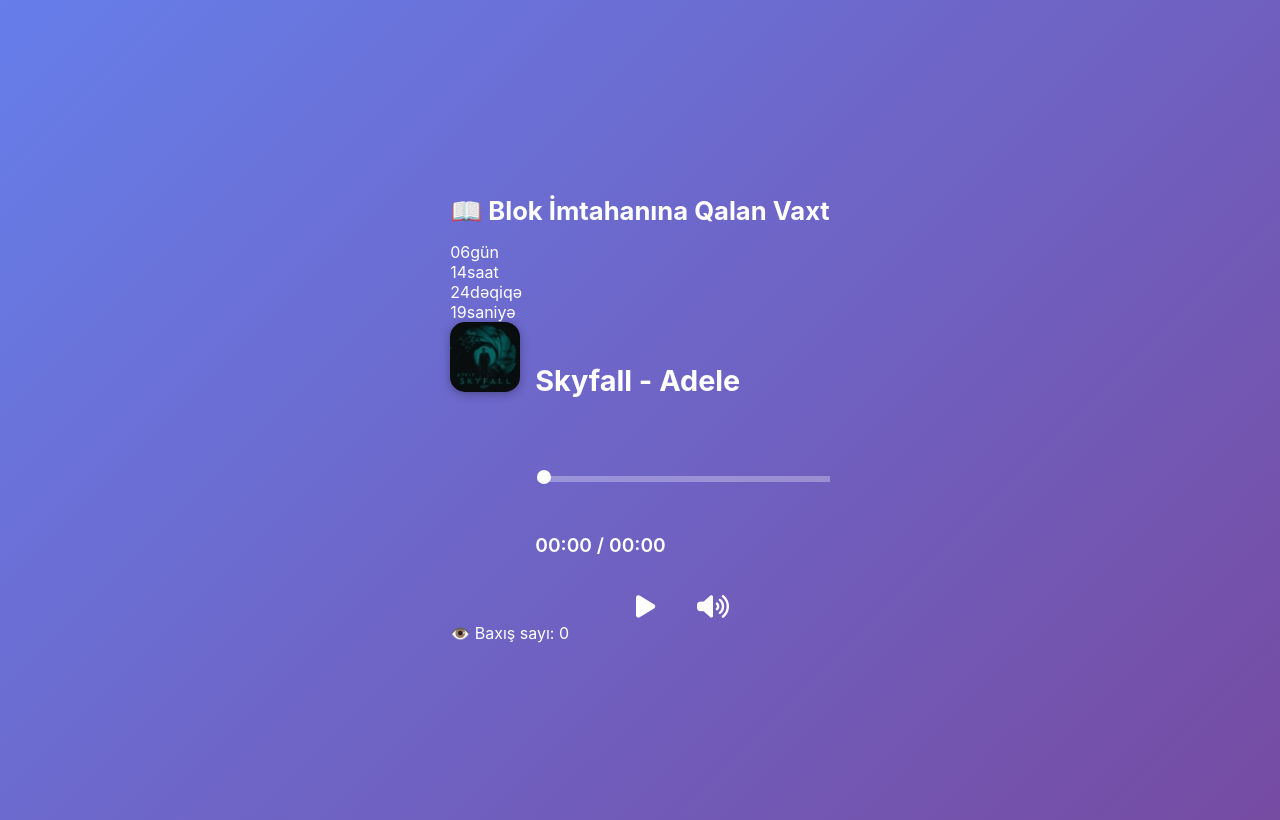
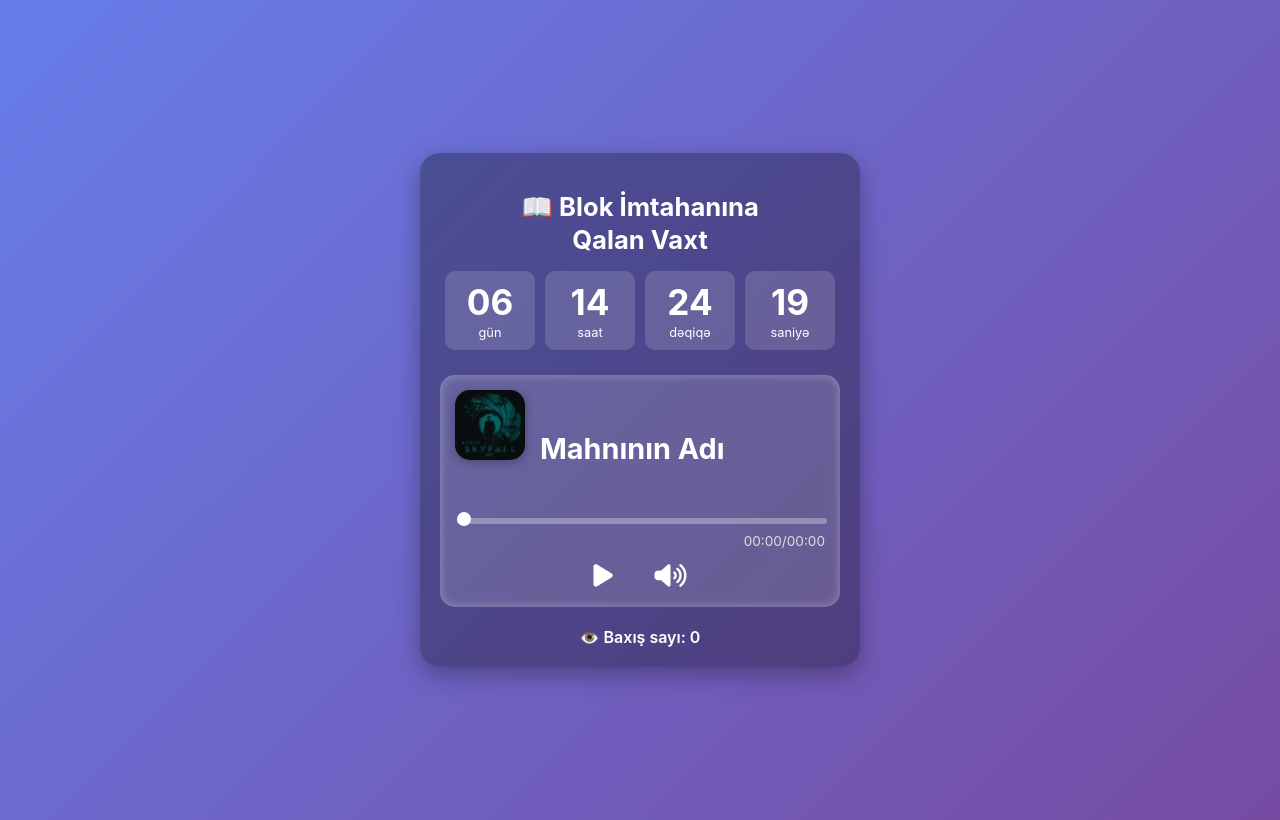
Before and after one commit to Silgimusicbot/imtahan, a plain HTML site: page index.html in a window 1280 px wide. Drawn offline with Linux system fonts and the light colour scheme.

Commit message:
Update index.html

```diff
--- a/index.html
+++ b/index.html
@@ -2,20 +2,18 @@
 <html lang="az">
 <head>
   <meta charset="UTF-8" />
-  <meta name="viewport" content="width=device-width, initial-scale=1.0"/>
+  <meta name="viewport" content="width=device-width, initial-scale=1" />
   <title>Blok İmtahanına Qalan Vaxt</title>
   <link rel="stylesheet" href="style.css" />
-  <script src="https://www.gstatic.com/firebasejs/9.6.1/firebase-app-compat.js"></script>
-  <script src="https://www.gstatic.com/firebasejs/9.6.1/firebase-database-compat.js"></script>
-  <script defer src="script.js"></script>
+  <!-- Font Awesome ikonlar üçün -->
   <script src="https://kit.fontawesome.com/a076d05399.js" crossorigin="anonymous"></script>
 </head>
 <body>
-  <div class="overlay">
-    <div class="timer-audio-wrapper">
-      <div class="timer fade-in">
-        <h1>📖 Blok İmtahanına Qalan Vaxt</h1>
-        <div class="time-units">
+  <div class="container">
+
+    <div class="timer animated fadeIn">
+      <h1>📖 Blok İmtahanına<br>Qalan Vaxt</h1>
+      <div class="time-values">
         <div><span id="days">00</span><label>gün</label></div>
         <div><span id="hours">00</span><label>saat</label></div>
         <div><span id="minutes">00</span><label>dəqiqə</label></div>
@@ -23,31 +21,34 @@
       </div>
     </div>
 
-      <div class="music-player fade-in">
+    <div class="audio-player animated fadeIn">
       <img src="song.jpg" alt="Mahnı şəkli" class="song-image" />
       <div class="song-info">
-          <h2>Skyfall - Adele</h2>
-          <div class="audio-controls">
-            <input type="range" id="seekBar" value="0" />
-            <div class="time-display">
+        <h2>Mahnının Adı</h2>
+      </div>
+      <input type="range" id="seekBar" min="0" max="100" value="0" />
+      <div class="time-status">
         <span id="currentTime">00:00</span> / <span id="duration">00:00</span>
       </div>
       <div class="controls">
-              <button id="playPauseBtn"><i class="fas fa-play"></i></button>
-              <button id="muteBtn"><i class="fas fa-volume-up"></i></button>
+        <button id="playPauseBtn" aria-label="Play"><i class="fas fa-play"></i></button>
+        <button id="muteBtn" aria-label="Mute"><i class="fas fa-volume-up"></i></button>
       </div>
-            <audio id="audio">
+      <audio id="audio" preload="metadata">
         <source src="mahni.mp3" type="audio/mpeg" />
-              Brauzer audio dəstəkləmir.
+        Sənin brauzerin audio pleyeri dəstəkləmir.
       </audio>
     </div>
-        </div>
+
+    <div class="views-counter animated fadeIn">
+      👁️ Baxış sayı: <span id="counter">0</span>
     </div>
   </div>
 
-    <div class="counter fade-in">
-      👁️ Baxış sayı: <span id="counter">0</span>
-    </div>
-  </div>
+  <!-- Firebase SDK -->
+  <script src="https://www.gstatic.com/firebasejs/9.23.0/firebase-app-compat.js"></script>
+  <script src="https://www.gstatic.com/firebasejs/9.23.0/firebase-database-compat.js"></script>
+
+  <script src="script.js"></script>
 </body>
 </html>
```
Lines whose indentation alone changed are shown as unchanged.
